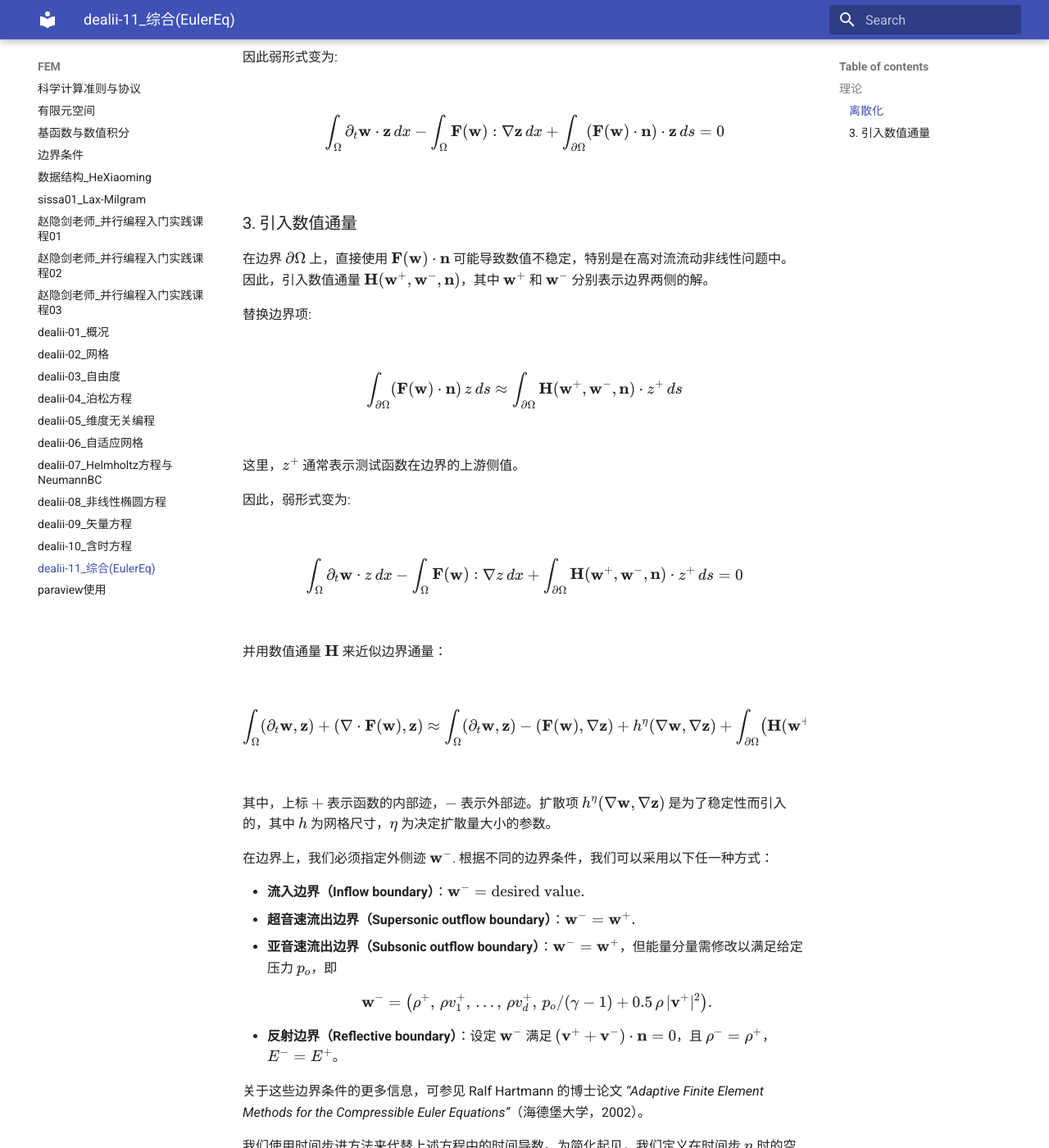
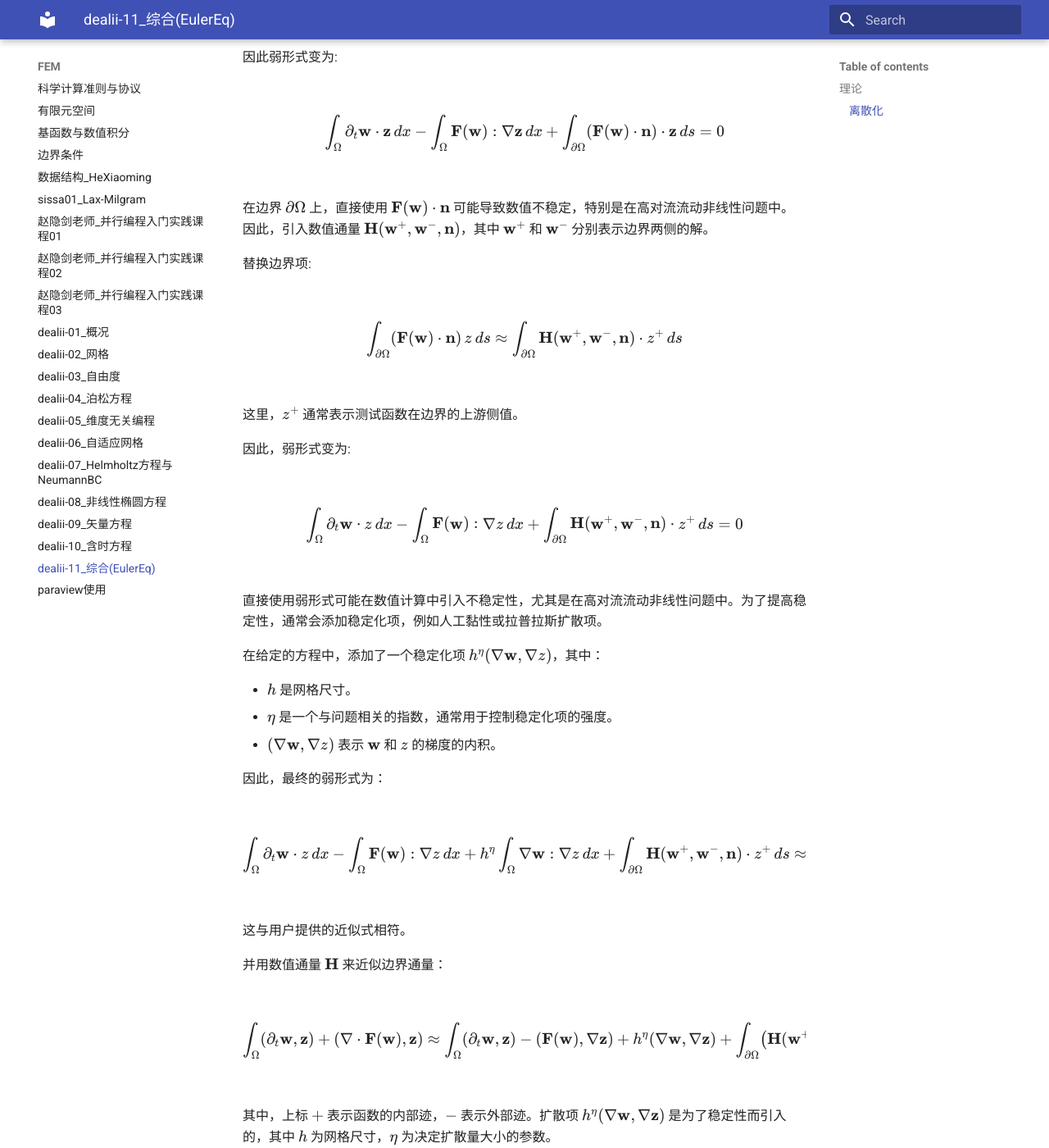
Before and after one commit to ymma98/technotes, an MkDocs documentation site: the page built from docs/FEM/dealii-11_综合(EulerEq).md, in a window 1280 px wide and 1400 px high, scrolled down 2043 px. Shown: the whole window at 82% size. Built offline with MkDocs 1.6.1 and Material for MkDocs 9.7.7, drawn with Linux system fonts in a browser that asks for light colours.

Commit message:
docs/FEM/dealii-11_综合(EulerEq).md updated from https://stackedit.cn/

```diff
--- a/docs/FEM/dealii-11_综合(EulerEq).md
+++ b/docs/FEM/dealii-11_综合(EulerEq).md
@@ -87,7 +87,6 @@ $$
 \int_{\Omega} \partial_t \mathbf{w} \cdot \mathbf{z} \, dx- \int_{\Omega} \mathbf{F}(\mathbf{w}) : \nabla \mathbf{z} \, dx+ \int_{\partial \Omega} (\mathbf{F}(\mathbf{w}) \cdot \mathbf{n}) \cdot \mathbf{z} \, ds = 0
 $$
 
-### 3. 引入数值通量
 
 在边界 $\partial \Omega$ 上，直接使用 $\mathbf{F}(\mathbf{w}) \cdot \mathbf{n}$ 可能导致数值不稳定，特别是在高对流流动非线性问题中。因此，引入数值通量 $\mathbf{H}(\mathbf{w}^+, \mathbf{w}^-, \mathbf{n})$，其中 $\mathbf{w}^+$ 和 $\mathbf{w}^-$ 分别表示边界两侧的解。
 
@@ -104,6 +103,24 @@ $$
 $$
 \int_{\Omega} \partial_t \mathbf{w} \cdot z \, dx - \int_{\Omega} \mathbf{F}(\mathbf{w}) : \nabla z \, dx + \int_{\partial \Omega} \mathbf{H}(\mathbf{w}^+, \mathbf{w}^-, \mathbf{n}) \cdot z^+ \, ds = 0
 $$
+
+
+直接使用弱形式可能在数值计算中引入不稳定性，尤其是在高对流流动非线性问题中。为了提高稳定性，通常会添加稳定化项，例如人工黏性或拉普拉斯扩散项。
+
+在给定的方程中，添加了一个稳定化项 $h^\eta (\nabla \mathbf{w}, \nabla z)$，其中：
+
+- $h$ 是网格尺寸。
+- $\eta$ 是一个与问题相关的指数，通常用于控制稳定化项的强度。
+- $(\nabla \mathbf{w}, \nabla z)$ 表示 $\mathbf{w}$ 和 $z$ 的梯度的内积。
+
+因此，最终的弱形式为：
+
+$$
+\int_{\Omega} \partial_t \mathbf{w} \cdot z \, dx - \int_{\Omega} \mathbf{F}(\mathbf{w}) : \nabla z \, dx + h^\eta \int_{\Omega} \nabla \mathbf{w} : \nabla z \, dx + \int_{\partial \Omega} \mathbf{H}(\mathbf{w}^+, \mathbf{w}^-, \mathbf{n}) \cdot z^+ \, ds \approx 0
+$$
+
+这与用户提供的近似式相符。
+
 
 
 并用数值通量 $\mathbf{H}$ 来近似边界通量：
```
Also changed, not shown: other parts of docs/FEM/dealii-11_综合(EulerEq).md (+3 -3 lines).
